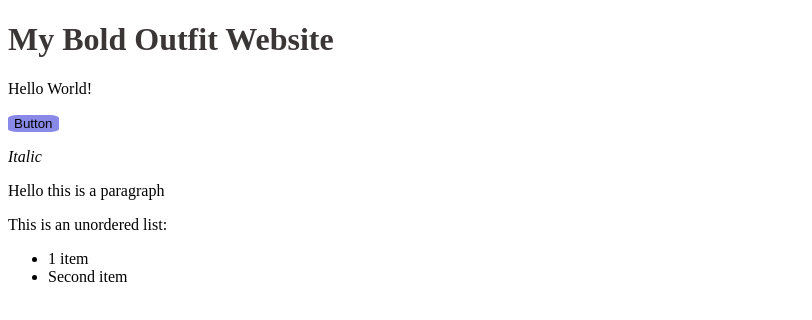
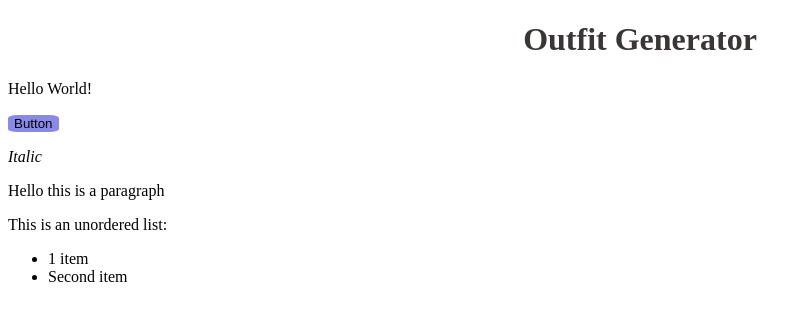
Before and after one commit to morganparslow/morganparslow.github.io, a plain HTML site: page index.html in a window 1280 px wide. Shown: the whole page, without its empty margins (0-812 px from the left). Drawn offline with Linux system fonts and the light colour scheme.

Commit message:
hopefully centered

```diff
--- a/index.html
+++ b/index.html
@@ -3,7 +3,7 @@
     <!--  https://morganparslow.github.io/ > -->
 
 <head>
-    <title><center>Outfit Generator</center></title>
+    <title>Outfit Generator</title>
     <style>
         h1{
             color: rgb(58, 54, 54);
@@ -16,7 +16,7 @@
     </style>
 </head>
 <body>
-    <h1>My <strong>Bold</strong> Outfit Website </h1>
+    <h1><center> <strong>Outfit</strong> Generator </center></h1>
     <p>Hello World!</p>
     <p><button>Button</button></p>
     <em>Italic</em>
```
